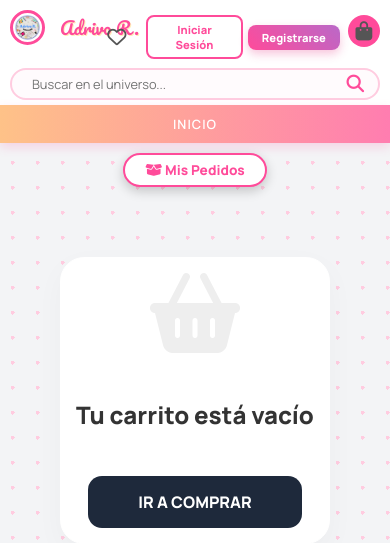
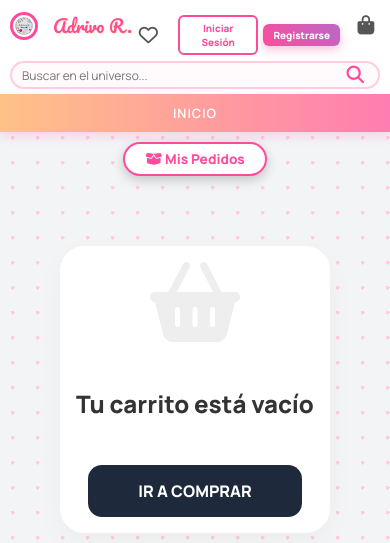
Before and after one commit to emiliaorrala112/adrivo-web, a Django app: page /carrito/ in a window 390 px wide. Shown: the top 543 px of the page. Run offline with Django 5.2, Linux system fonts and the light colour scheme; data that the repository does not hold is empty; some libraries are stand-ins or nearby versions.

Commit message:
Arreglando diseño movil

```diff
--- a/templates/base.html
+++ b/templates/base.html
@@ -154,9 +154,9 @@
         .site-footer { background: white; border-top: 2px solid #fff0f6; padding: 30px; text-align: center; color: #999; font-size: 0.9rem; margin-top: auto; font-weight: 600; }
 
         /* --- CÓDIGO (RESPONSIVE) --- */
-    /* --- ARREGLO FINAL: TODO EN ORDEN Y COMPACTO --- */
+    /* --- DISEÑO FINAL ULTRA-COMPACTO --- */
 @media (max-width: 768px) {
-    /* 1. El header se va cuando bajas con el dedo (No estorba) */
+    /* 1. Header que se esconde al bajar (No es fijo) */
     .sticky-header {
         position: relative !important;
         width: 100% !important;
@@ -164,62 +164,58 @@
     }
 
     .header-top {
+        padding: 4px 8px !important; /* Espacio mínimo */
         display: flex !important;
-        flex-direction: column !important; /* Todo uno debajo de otro */
-        padding: 5px 10px !important;
-        gap: 8px !important;
+        flex-direction: column !important;
+        gap: 5px !important;
     }
 
-    /* 2. Logo y Carrito en la misma línea superior */
-    .brand-badge { width: 100% !important; justify-content: center !important; }
-    .brand-badge img { height: 35px !important; width: 35px !important; }
-    .brand-badge span { font-size: 1.1rem !important; }
+    /* 2. Logo pequeño y Carrito a la derecha */
+    .brand-badge { width: 100% !important; justify-content: flex-start !important; }
+    .brand-badge img { height: 28px !important; width: 28px !important; }
+    .brand-badge span { font-size: 0.95rem !important; }
 
-    /* 3. Buscador delgado */
-    .search-form { width: 100% !important; margin: 0 !important; }
-    .search-input { height: 32px !important; font-size: 0.8rem !important; }
+    /* 3. Buscador muy delgado */
+    .search-form { width: 100% !important; }
+    .search-input { height: 28px !important; font-size: 0.75rem !important; padding: 2px 10px !important; }
 
-    /* 4. RECUPERAMOS LOS BOTONES (Nosotros, Login, Registro) */
+    /* 4. RECUPERAMOS TODO: Nosotros + Login + Registro en una fila */
     .header-actions {
         display: flex !important;
-        justify-content: center !important;
+        justify-content: space-between !important;
         align-items: center !important;
         width: 100% !important;
-        gap: 10px !important;
-        flex-wrap: wrap !important; /* Se acomodan si no caben */
+        gap: 4px !important;
     }
 
-    /* Enlace "Nosotros" pequeño */
-    a[title="Sobre Nosotros"] {
+    /* Link de Nosotros e iconos pequeños */
+    a[title="Sobre Nosotros"], .icon-btn {
+        font-size: 0.65rem !important;
         display: flex !important;
-        font-size: 0.75rem !important;
-        margin: 0 !important;
+        flex-direction: column !important;
+        align-items: center !important;
         color: #555 !important;
+        gap: 2px;
+    }
+    .header-actions i { font-size: 0.85rem !important; }
+
+    /* Botones de Iniciar/Registrar muy finos */
+    .btn-login-outline, .btn-register-fill {
+        padding: 4px 6px !important;
+        font-size: 0.62rem !important;
+        border-radius: 6px !important;
+        flex: 1; /* Ocupan el espacio sobrante */
+        text-align: center;
+        min-width: 75px;
     }
 
-    /* Botones de Sesión uno al lado del otro */
-    .btn-login-outline, .btn-register-fill {
-        display: inline-block !important;
-        padding: 5px 10px !important;
-        font-size: 0.7rem !important;
-        border-radius: 8px !important;
-        margin: 0 !important;
-        text-align: center;
-        flex: 1; /* Crecen igual para llenar el ancho */
-        min-width: 90px;
-    }
-
-    /* 5. Carrito flotando a la derecha para que no ocupe fila */
+    /* Carrito flotante minimalista */
     a[title="Ver Carrito"] {
         position: absolute !important;
-        top: 10px !important;
+        top: 5px !important;
         right: 10px !important;
-        background: #ff4b9a !important;
-        width: 32px !important; height: 32px !important;
-        border-radius: 50% !important;
-        display: flex !important; align-items: center; justify-content: center;
+        width: 28px !important; height: 28px !important;
     }
-    a[title="Ver Carrito"] i { color: white !important; font-size: 0.9rem !important; }
 }
     </style>
 </head>
```
